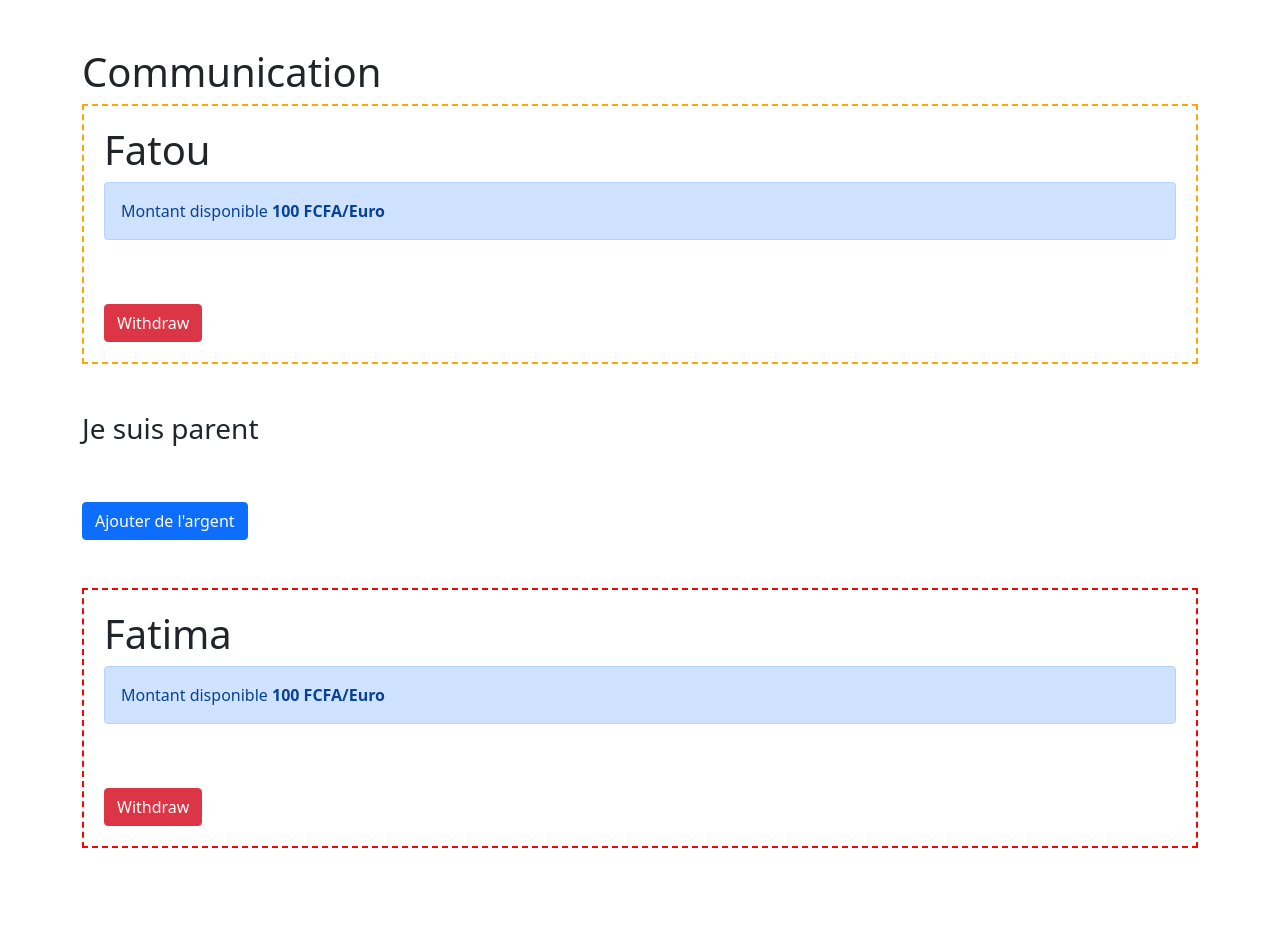
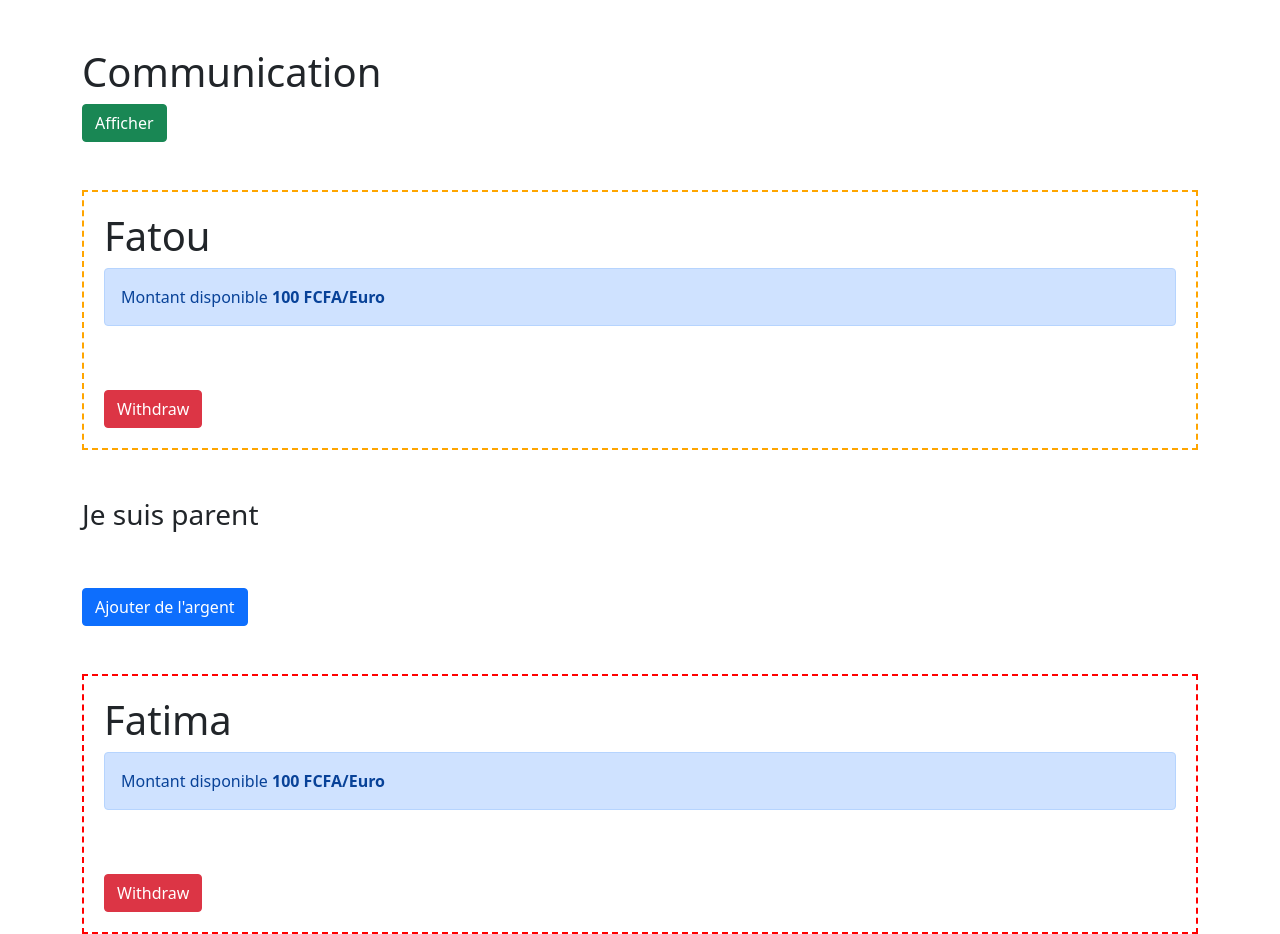
Before and after one commit to billyjov/tutoriel-angular-component-communication, an Angular app in the folder ngx-com/: page / in a window 1280 px wide. Before the commit the page ends 848 px from the top, so only its background shows below. Built offline with nearby package versions, Linux system fonts and the light colour scheme.

Commit message:
feat: add partie 21

```diff
--- a/ngx-com/src/app/account/account.service.ts
+++ b/ngx-com/src/app/account/account.service.ts
@@ -1,10 +1,13 @@
-import { Injectable } from '@angular/core';
+import { Injectable, OnDestroy } from '@angular/core';
 
-@Injectable({
-  providedIn: 'root'
-})
-export class AccountService {
+@Injectable()
+export class AccountService implements OnDestroy {
 
   public amount: number = 100;
   constructor() { }
+
+
+  ngOnDestroy(): void {
+    console.log('Mon service detruit');
+  }
 }
--- a/ngx-com/src/app/app.component.html
+++ b/ngx-com/src/app/app.component.html
@@ -1,7 +1,11 @@
 <div class="container mt-5">
   <h1>Communication</h1>
 
-  <app-house></app-house>
+  <button class="btn btn-success mb-5" (click)="toggle()">Afficher</button>
+
+  <ng-container *ngIf="isShow">
+    <app-house></app-house>
+  </ng-container>
   <app-parent-amount></app-parent-amount>
 
 </div>
--- a/ngx-com/src/app/app.component.ts
+++ b/ngx-com/src/app/app.component.ts
@@ -7,4 +7,10 @@
 })
 export class AppComponent {
   title = 'ngx-com';
+  public isShow = true;
+
+
+  public toggle(): void {
+    this.isShow = !this.isShow;
+  }
 }
--- a/ngx-com/src/app/house/house.component.ts
+++ b/ngx-com/src/app/house/house.component.ts
@@ -4,7 +4,8 @@
 @Component({
   selector: 'app-house',
   templateUrl: './house.component.html',
-  styleUrls: ['./house.component.css']
+  styleUrls: ['./house.component.css'],
+  providers: [AccountService],
 })
 export class HouseComponent implements OnInit {
 
--- a/ngx-com/src/app/parent-amount/parent-amount.component.ts
+++ b/ngx-com/src/app/parent-amount/parent-amount.component.ts
@@ -4,7 +4,8 @@
 @Component({
   selector: 'app-parent-amount',
   templateUrl: './parent-amount.component.html',
-  styleUrls: ['./parent-amount.component.css']
+  styleUrls: ['./parent-amount.component.css'],
+  providers: [AccountService]
 })
 export class ParentAmountComponent implements OnInit {
 
```
